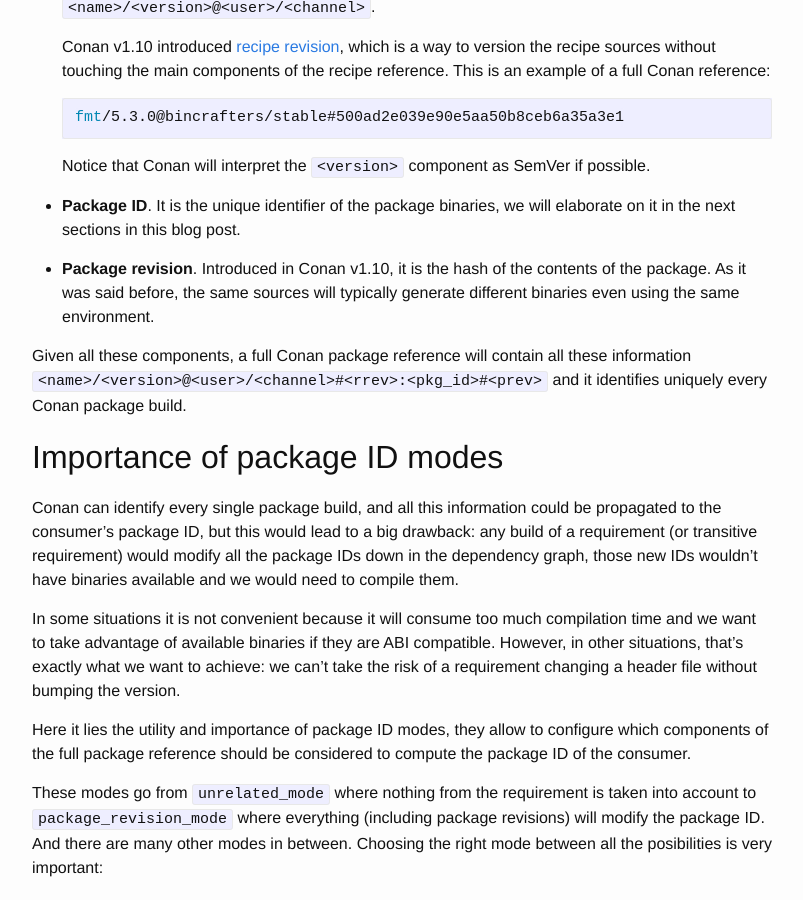
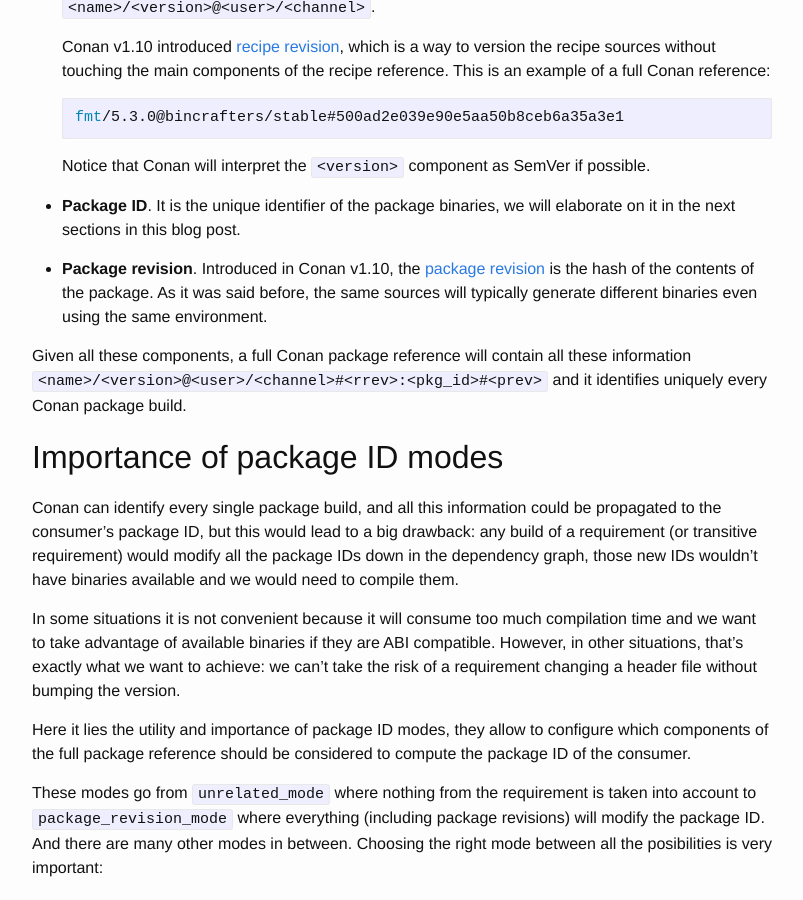
Before and after one commit to conan-io/conan-io.github.io, a Jekyll site: the page built from _posts/2019-08-30-package-id-modes.markdown, in a window 1280 px wide and 900 px high, scrolled down 1187 px. Shown: the whole window, without its empty margins (238-1041 px from the left). Built offline with Jekyll 4.4.1, drawn with Linux system fonts in a browser that asks for light colours; comment, search, counter and statistics services are not loaded.

Commit message:
add link for package revision to docs

```diff
--- a/_posts/2019-08-30-package-id-modes.markdown
+++ b/_posts/2019-08-30-package-id-modes.markdown
@@ -67,7 +67,9 @@ are bundled into a package, it is compounded by the following parts:
  * **Package ID**. It is the unique identifier of the package binaries, we will elaborate on it
    in the next sections in this blog post.
 
- * **Package revision**. Introduced in Conan v1.10, it is the hash of the contents of the package.
+ * **Package revision**. Introduced in Conan v1.10, the
+   [package revision](https://docs.conan.io/en/latest/versioning/revisions.html) is the hash of
+   the contents of the package.
    As it was said before, the same sources will typically generate different binaries even using the
    same environment.
 
```
